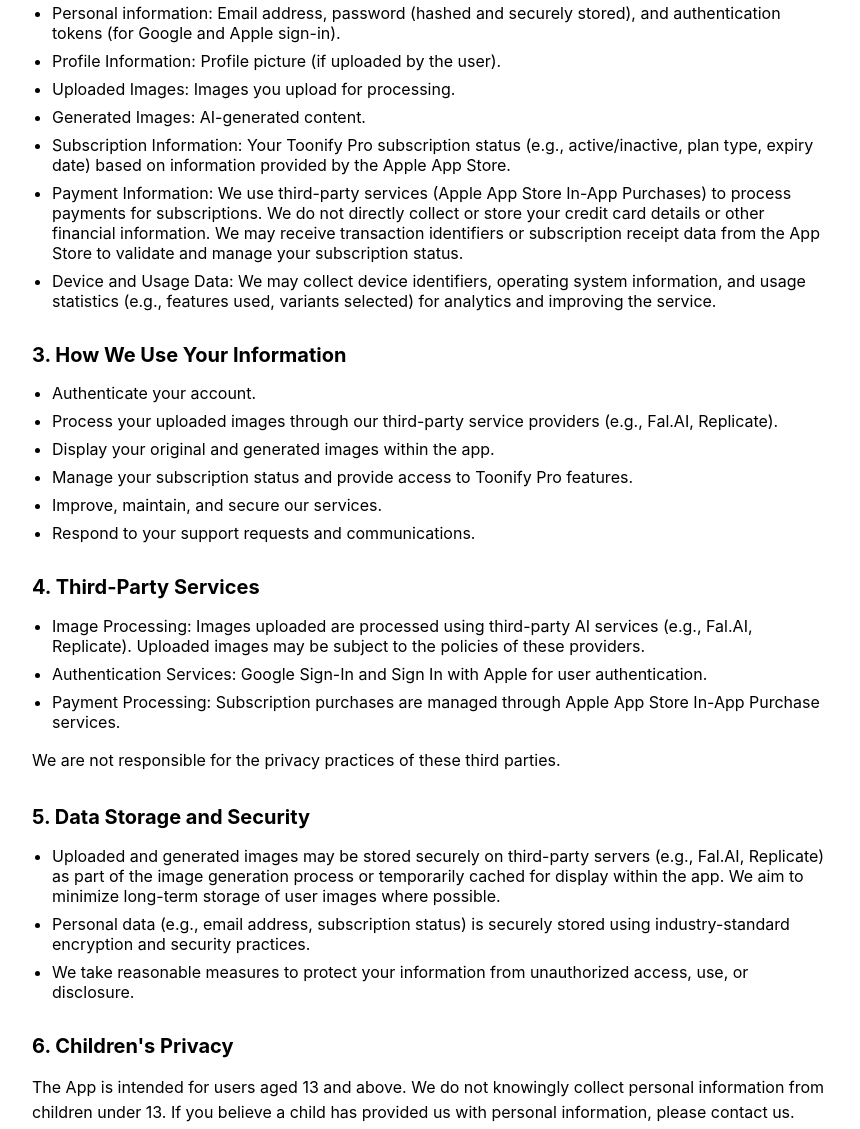
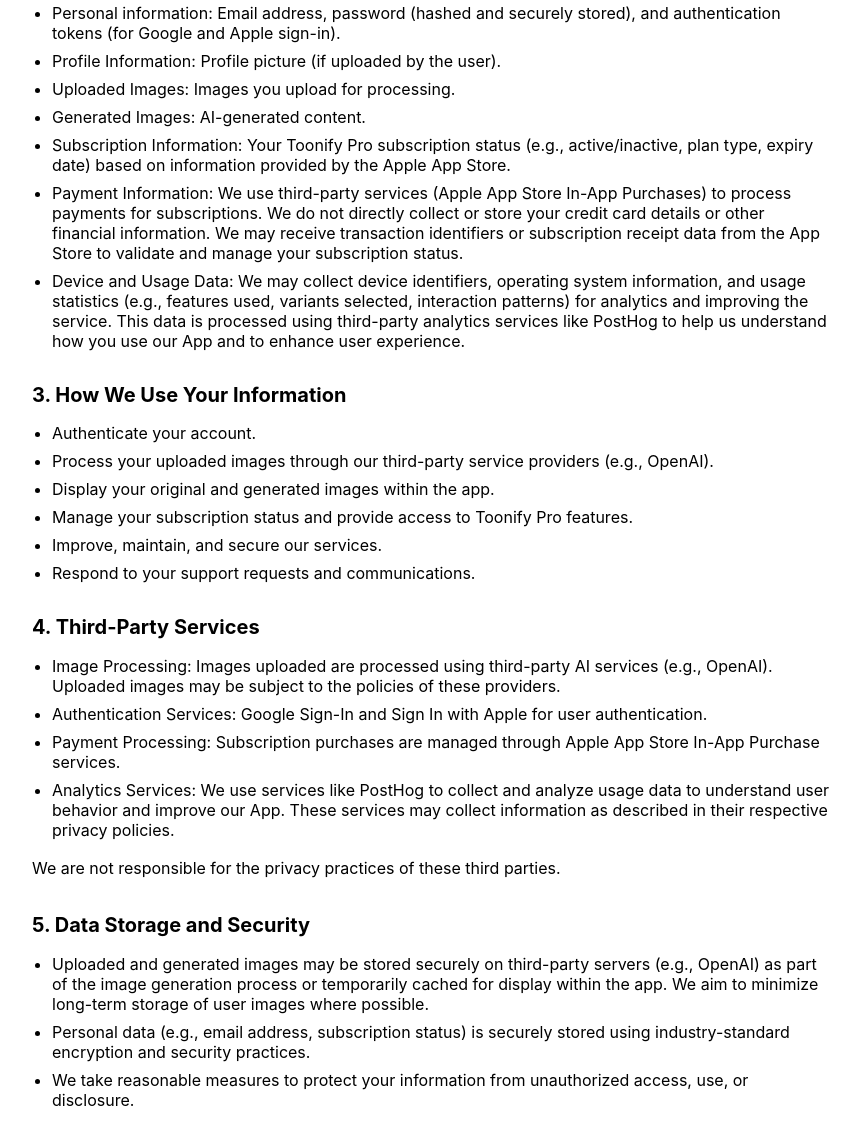
Before and after one commit to leap-ai/toonify-backend, a website: page public/privacy-policy.html in a window 1280 px wide. Shown: the part 395-1524 px from the top of the page, without its empty margins (208-1068 px from the left). Drawn offline with Linux system fonts and the light colour scheme.

Commit message:
Updated privacy-policy, terms of use and support pages.

```diff
--- a/public/privacy-policy.html
+++ b/public/privacy-policy.html
@@ -37,13 +37,13 @@
   <li>Generated Images: AI-generated content.</li>
   <li>Subscription Information: Your Toonify Pro subscription status (e.g., active/inactive, plan type, expiry date) based on information provided by the Apple App Store.</li>
   <li>Payment Information: We use third-party services (Apple App Store In-App Purchases) to process payments for subscriptions. We do not directly collect or store your credit card details or other financial information. We may receive transaction identifiers or subscription receipt data from the App Store to validate and manage your subscription status.</li>
-  <li>Device and Usage Data: We may collect device identifiers, operating system information, and usage statistics (e.g., features used, variants selected) for analytics and improving the service.</li>
+  <li>Device and Usage Data: We may collect device identifiers, operating system information, and usage statistics (e.g., features used, variants selected, interaction patterns) for analytics and improving the service. This data is processed using third-party analytics services like PostHog to help us understand how you use our App and to enhance user experience.</li>
 </ul>
 
 <h2>3. How We Use Your Information</h2>
 <ul>
   <li>Authenticate your account.</li>
-  <li>Process your uploaded images through our third-party service providers (e.g., Fal.AI, Replicate).</li>
+  <li>Process your uploaded images through our third-party service providers (e.g., OpenAI).</li>
   <li>Display your original and generated images within the app.</li>
   <li>Manage your subscription status and provide access to Toonify Pro features.</li>
   <li>Improve, maintain, and secure our services.</li>
@@ -52,15 +52,16 @@
 
 <h2>4. Third-Party Services</h2>
 <ul>
-  <li>Image Processing: Images uploaded are processed using third-party AI services (e.g., Fal.AI, Replicate). Uploaded images may be subject to the policies of these providers.</li>
+  <li>Image Processing: Images uploaded are processed using third-party AI services (e.g., OpenAI). Uploaded images may be subject to the policies of these providers.</li>
   <li>Authentication Services: Google Sign-In and Sign In with Apple for user authentication.</li>
   <li>Payment Processing: Subscription purchases are managed through Apple App Store In-App Purchase services.</li>
+  <li>Analytics Services: We use services like PostHog to collect and analyze usage data to understand user behavior and improve our App. These services may collect information as described in their respective privacy policies.</li>
 </ul>
 <p>We are not responsible for the privacy practices of these third parties.</p>
 
 <h2>5. Data Storage and Security</h2>
 <ul>
-  <li>Uploaded and generated images may be stored securely on third-party servers (e.g., Fal.AI, Replicate) as part of the image generation process or temporarily cached for display within the app. We aim to minimize long-term storage of user images where possible.</li>
+  <li>Uploaded and generated images may be stored securely on third-party servers (e.g., OpenAI) as part of the image generation process or temporarily cached for display within the app. We aim to minimize long-term storage of user images where possible.</li>
   <li>Personal data (e.g., email address, subscription status) is securely stored using industry-standard encryption and security practices.</li>
   <li>We take reasonable measures to protect your information from unauthorized access, use, or disclosure.</li>
 </ul>
```
Also changed, not shown: public/support.html (+1 -1 lines), public/terms-and-conditions.html (+4 -4 lines).
